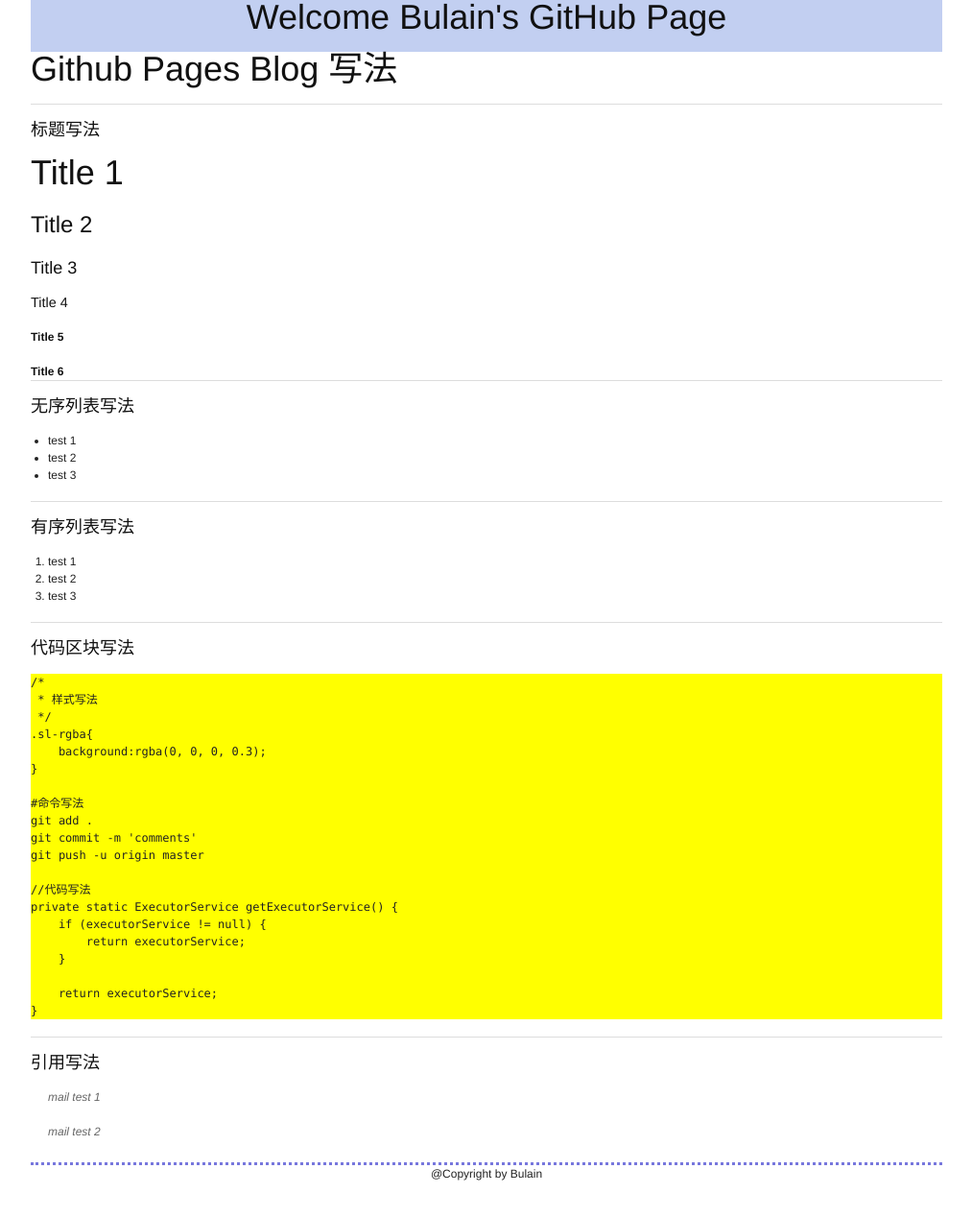
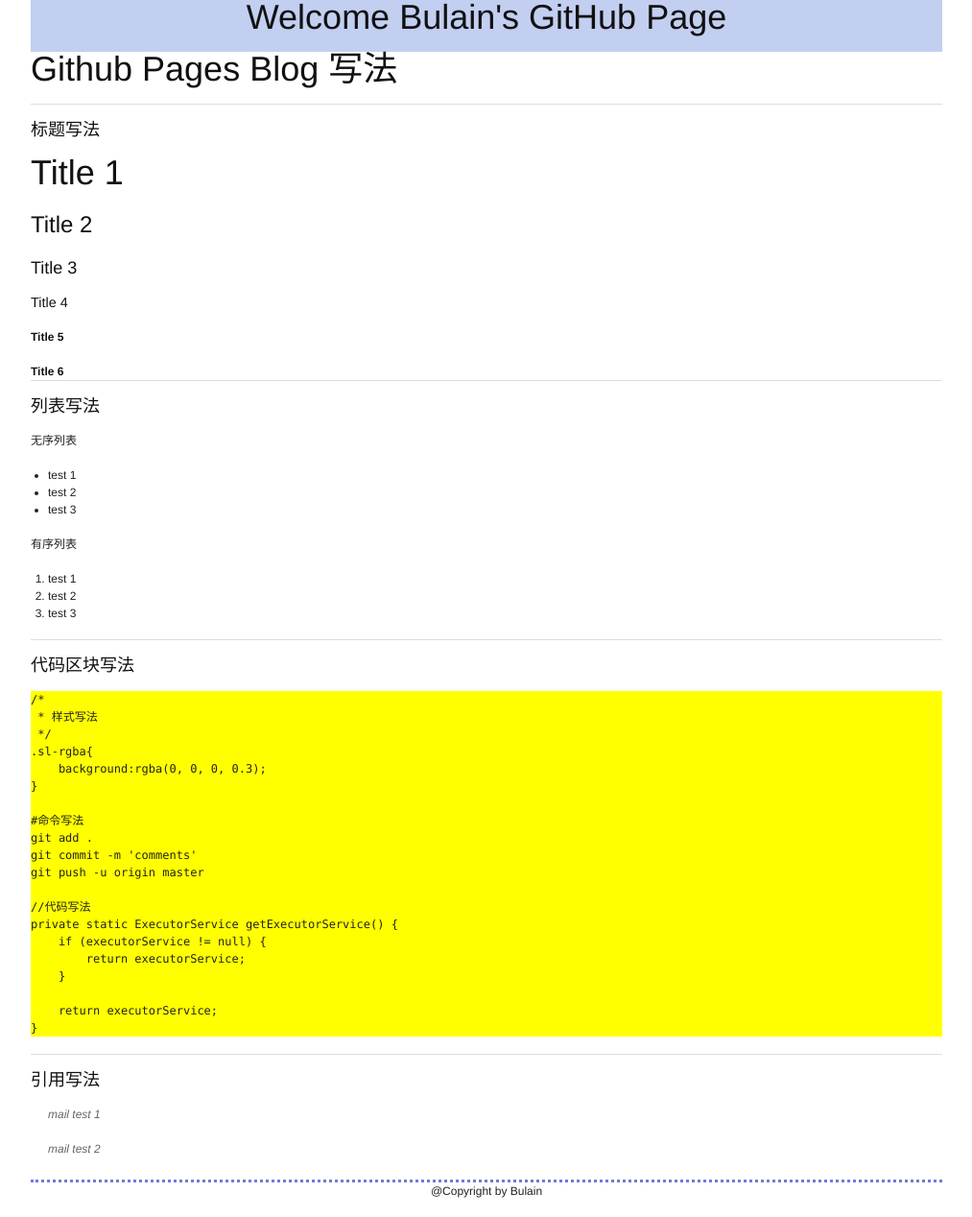
Before and after one commit to bulain/bulain.github.com, a Jekyll site: the page built from _posts/2012-12-15-test-style.md, in a window 1280 px wide. Shown: the whole page at 96% size, without its empty margins (133-1146 px from the left). Built offline with Jekyll 4.4.1, drawn with Linux system fonts in a browser that asks for light colours.

Commit message:
test style example

```diff
--- a/_posts/2012-12-15-test-style.md
+++ b/_posts/2012-12-15-test-style.md
@@ -17,14 +17,15 @@ ___
 ######Title 6
 
 ___
-###无序列表写法
+###列表写法
+无序列表
+
 * test 1
 * test 2
 * test 3
 
+有序列表
 
-___
-###有序列表写法
 0. test 1
 0. test 2
 0. test 3
```
